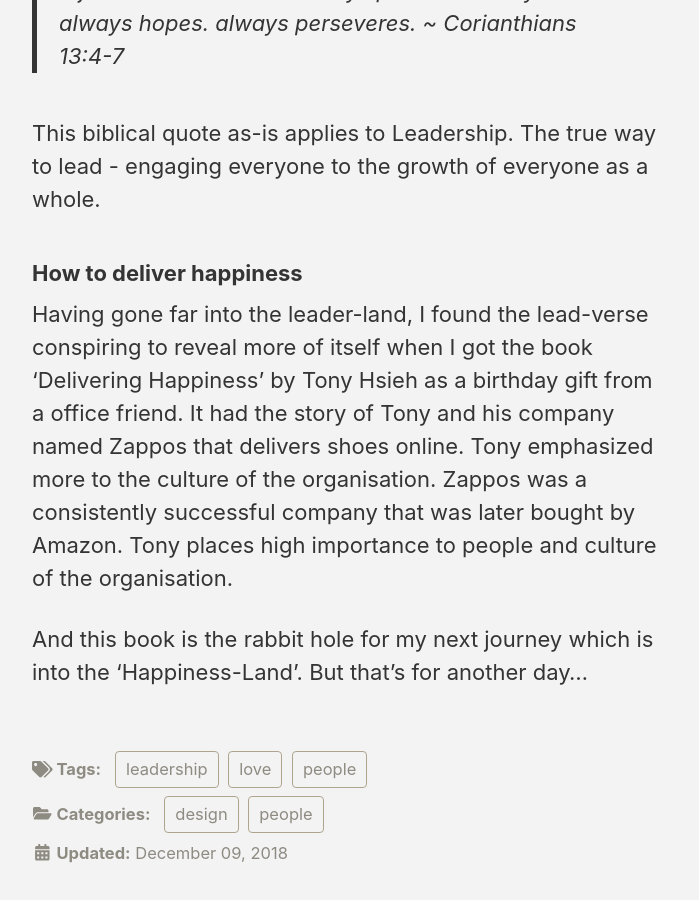
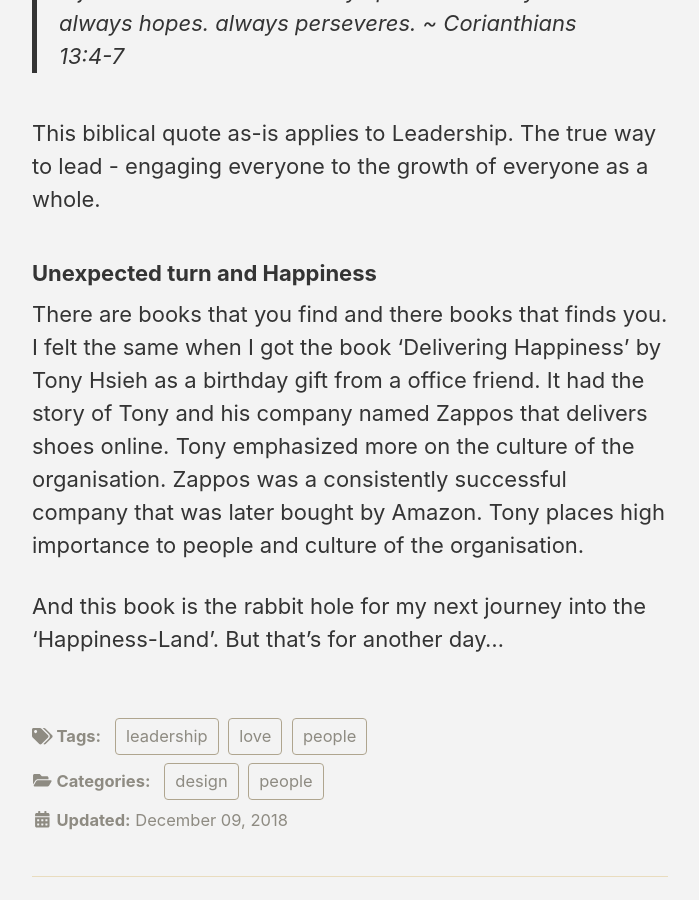
Before and after one commit to arun-ar/arun-ar.github.io, a Jekyll site: the page built from _posts/2018-11-15-arun-in-leaderland.markdown, in a window 1280 px wide and 900 px high, scrolled down 5458 px. Shown: the whole window, without its empty margins (290-989 px from the left). Built offline with Jekyll 4.4.1, drawn with Linux system fonts in a browser that asks for light colours; nearby versions of some CDN libraries; some of the changed text lies outside the part shown.

Commit message:
added quotes

```diff
--- a/_posts/2018-11-15-arun-in-leaderland.markdown
+++ b/_posts/2018-11-15-arun-in-leaderland.markdown
@@ -78,8 +78,8 @@ The main revelation from Servant Leadership that will guide me for the rest of m
 
 This biblical quote as-is applies to Leadership. The true way to lead - engaging everyone to the growth of everyone as a whole.
 
-### How to deliver happiness
-Having gone far into the leader-land, I found the lead-verse conspiring to reveal more of itself when I got the book 'Delivering Happiness' by Tony Hsieh as a birthday gift from a office friend. It had the story of Tony and his company named Zappos that delivers shoes online. Tony emphasized more to the culture of the organisation.
+### Unexpected turn and Happiness
+There are books that you find and there books that finds you. I felt the same when I got the book 'Delivering Happiness' by Tony Hsieh as a birthday gift from a office friend. It had the story of Tony and his company named Zappos that delivers shoes online. Tony emphasized more on the culture of the organisation.
 Zappos was a consistently successful company that was later bought by Amazon. Tony places high importance to people and culture of the organisation.
 
-And this book is the rabbit hole for my next journey which is into the 'Happiness-Land'. But that's for another day...
+And this book is the rabbit hole for my next journey into the 'Happiness-Land'. But that's for another day...
```
Also changed, not shown: other parts of _posts/2018-11-15-arun-in-leaderland.markdown (+1 -1 lines).
